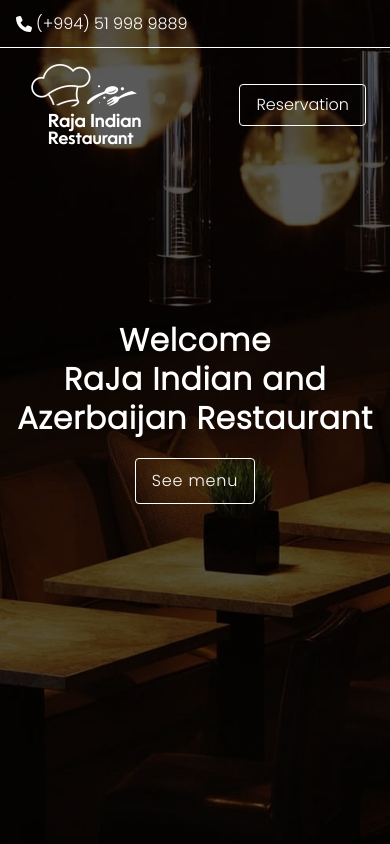
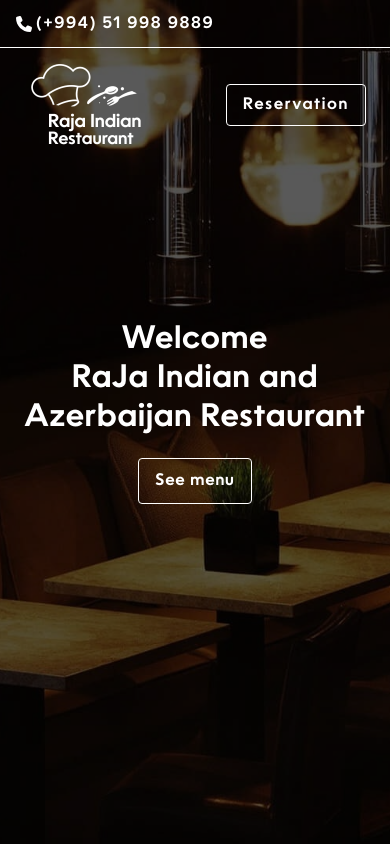
Before and after one commit to vilayat571/raja_system, a React (Vite) app: page / in a window 390 px wide. Shown: the top 844 px of the page. Built offline with nearby package versions, Linux system fonts and the light colour scheme.

Commit message:
some changes in the menu section

```diff
--- a/src/components/Home/Linkto.tsx
+++ b/src/components/Home/Linkto.tsx
@@ -1,10 +1,10 @@
 function Linkto() {
   return (
-    <p className="text-center w-full mt-12">
+    <p className="text-center  w-full ">
       <a
         href="https://monyo.az/?r=rajarestoran"
         target="_blank"
-        className="px-4 py-2  bg-black text-white rounded"
+        className="px-8 py-5  bg-[#e6e6e6] tracking-widest text-lg text-[#000] rounded"
       >
         See hole menu
       </a>
--- a/src/components/Home/Menu.tsx
+++ b/src/components/Home/Menu.tsx
@@ -6,8 +6,8 @@ function Menu() {
   return (
     <main
       id="menu"
-      className="bg-[#F9F9FF] py-20 my-10
-  xl:px-[400px] lg:px-32 gap-4 md:px-20 sm:px-4 flex flex-col items-center
+      className="bg-[#fff] py-20 my-10
+  xl:px-32 lg:px-20 gap-4 md:px-20 sm:px-4 flex flex-col items-center
   "
     >
       <Title />
--- a/src/components/Home/Menucmps.tsx
+++ b/src/components/Home/Menucmps.tsx
@@ -4,8 +4,8 @@ import { menuData } from "../../constants/data";
 const Menucmps = () => {
   return (
     <div
-      className="grid w-full
-    gap-6   gap-y-6 text-center mt-10 xl:grid-cols-3 md:grid-cols-2 sm:grid-cols-1 lg:grid-cols-3"
+      className="grid
+    gap-6 gap-y-6 text-center mt-10 xl:grid-cols-3 md:grid-cols-2 sm:grid-cols-1 lg:grid-cols-3"
     >
       {menuData.map((menu) => (
         <SingleMenu
--- a/src/components/Home/Navbar.tsx
+++ b/src/components/Home/Navbar.tsx
@@ -2,7 +2,7 @@ import logo from "../../assets/images/logo.png";
 function Navbar() {
   return (
     <div className=" mt-4 xl:px-32 lg:px-32 md:px-32 sm:px-2 w-full flex justify-between items-center">
-      <img src={logo} alt="the logo of raja restaurant" className="object-cover " />
+      <img src={logo} alt="the logo of raja restaurant" className="object-fit " />
 
 
         <div className="flex justify-between text-lg  xl:block lg:block sm:hidden md:hidden">
--- a/src/components/Home/SingleMenu.tsx
+++ b/src/components/Home/SingleMenu.tsx
@@ -1,29 +1,29 @@
 import React from "react";
 import { IMenu } from "../../constants/data";
-import { Link } from "react-router-dom";
 
 const SingleMenu: React.FC<IMenu> = ({ img, price, text, title }) => {
   return (
-    <div className="col-span-1 flex justify-center">
-      <div>
+    <div
+      key={Math.random()}
+      className="col-span-1 px-0 pb-4 rounded-lxl py-0 flex justify-center"
+    >
+      <div className="flex flex-col items-center">
         <img
           src={img}
-          className="w-[350px] rounded-xl h-[300px] object-cover mb-4"
+          className="w-[360px] rounded-lg h-[445px] object-cover mb-4"
           alt=""
         />
-
-        <p className="flex  items-center mt-3 px-2">
-          <span className="text-black text-xl font-semibold">{title}</span>
-          <span className="text-black font-semibold mx-4"> {price} $</span>
-        </p>
-
-        <p className="text-black text-left mt-2 px-2">{text}</p>
-
-        <p className="flex justify-start px-2 mt-5 ">
-          <Link to="" className="px-4 py-2 text-sm border-[#888] border-[1px] text-black rounded">
-            Read more
-          </Link>
-        </p>
+        <div
+          className=" w-11/12  relative flex tracking-wider
+    justify-start items-center text-left px-8 py-6 -right-4 bottom-20 rounded-lg bg-[#F7F9F8]"
+        >
+          <div className="flex flex-col ">
+            <span className="text-[#333] text">{price}$</span>
+            <span className="text-[#1f1f1f] mt-2 font-black text-xl">
+              {title}
+            </span>
+          </div>
+        </div>
       </div>
     </div>
   );
--- a/src/components/Home/Title.tsx
+++ b/src/components/Home/Title.tsx
@@ -1,10 +1,10 @@
 function Title() {
   return (
     <div>
-      <p className="text-[36px] text-center text-black font-semibold">
+      <p className="text-[36px] text-center text-black leading-[38px] font-semibold">
         What kind of Foods we serve for you
       </p>
-      <p className="text-[#888888] text-center">
+      <p className="text-[#525252] text-center mt-4 text-normal">
         Eat healthy, fast! Fresh, natural ingredients, ready in minute
       </p>
     </div>
--- a/src/constants/data.ts
+++ b/src/constants/data.ts
@@ -37,44 +37,23 @@ export const featuresData: IFeatures[] = [
 export const menuData: IMenu[] = [
   {
     id: 1,
-    img: "https://monyo.az/uploads2/uploads2024-05/a_1983_20240509193308815830301.jpg",
+    img: "https://monyo.az/uploads2/uploads2024-05/a_1983_20240505230548209156773.jpg",
     price: "3",
     text: " Tomata paste soy sauce garlic...",
     title: " Chilly Bryani",
   },
   {
     id: 1,
-    img: "https://monyo.az/uploads2/uploads2024-05/a_1983_20240509193308815830301.jpg",
+    img: "https://monyo.az/uploads2/uploads2024-05/a_1983_202405060031351856626688.jpg",
     price: "3",
     text: " Tomata paste soy sauce garlic...",
     title: " Chilly Bryani",
   },
   {
     id: 1,
-    img: "https://monyo.az/uploads2/uploads2024-05/a_1983_20240509193308815830301.jpg",
+    img: "https://monyo.az/uploads2/uploads2024-05/a_1983_20240505234512696829514.jpg",
     price: "3",
     text: " Tomata paste soy sauce garlic...",
     title: " Chilly Bryani",
-  },
-  {
-    id: 1,
-    img: "https://monyo.az/uploads2/uploads2024-05/a_1983_20240509193308815830301.jpg",
-    price: "3",
-    text: " Tomata paste soy sauce garlic...",
-    title: " Chilly Bryani",
-  },
-  {
-    id: 1,
-    img: "https://monyo.az/uploads2/uploads2024-05/a_1983_20240509193308815830301.jpg",
-    price: "3",
-    text: " Tomata paste soy sauce garlic...",
-    title: " Chilly Bryani",
-  },
-  {
-    id: 1,
-    img: "https://monyo.az/uploads2/uploads2024-05/a_1983_20240509193308815830301.jpg",
-    price: "3",
-    text: " Tomata paste soy sauce garlic...",
-    title: " Chilly Bryani",
-  },
+  }
 ];
--- a/src/index.css
+++ b/src/index.css
@@ -3,8 +3,8 @@
 @tailwind utilities;
 
 @font-face {
-    font-family: "Poppins";
-    src: local("Poppins"), url("./assets/fonts/Poppins/Poppins-Light.ttf") format("truetype");
+    font-family: "Oceanwide";
+    src: local("Oceanwide"), url("./assets/fonts/oceanwide-cufonfonts/Oceanwide-Semibold.otf") format("truetype");
 
 }
 
@@ -12,7 +12,7 @@
     margin: 0px;
     padding: 0px;
     box-sizing: border-box;
-    font-family: 'Poppins', sans-serif !important;
+    font-family: 'Oceanwide', sans-serif !important;
     color: white;
     scroll-behavior: smooth;
 }
--- a/src/pages/Home/App.tsx
+++ b/src/pages/Home/App.tsx
@@ -9,7 +9,7 @@ import Layout from "../../layout/Layout";
 const App = () => {
   return (
     <Layout>
-      <main className=" overflow-hidden">
+      <main className=" overflow-hidden tracking-widest ">
         <IntroDiv />
         <Promotion />
         <Features />
```
Also changed, not shown: src/assets/fonts/oceanwide-cufonfonts/Oceanwide-Semibold.otf (added), src/assets/fonts/oceanwide-cufonfonts/Oceanwide-SemiboldOblique.otf (added).
